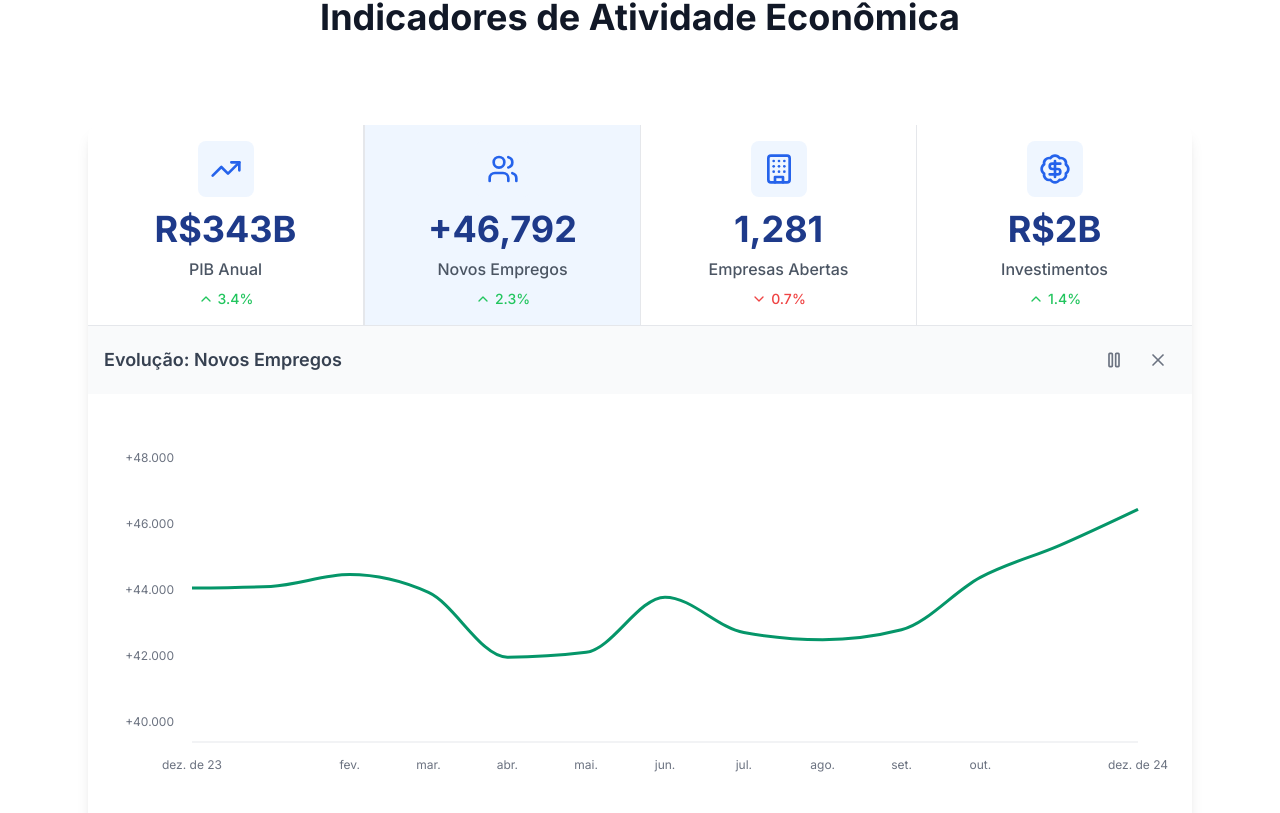
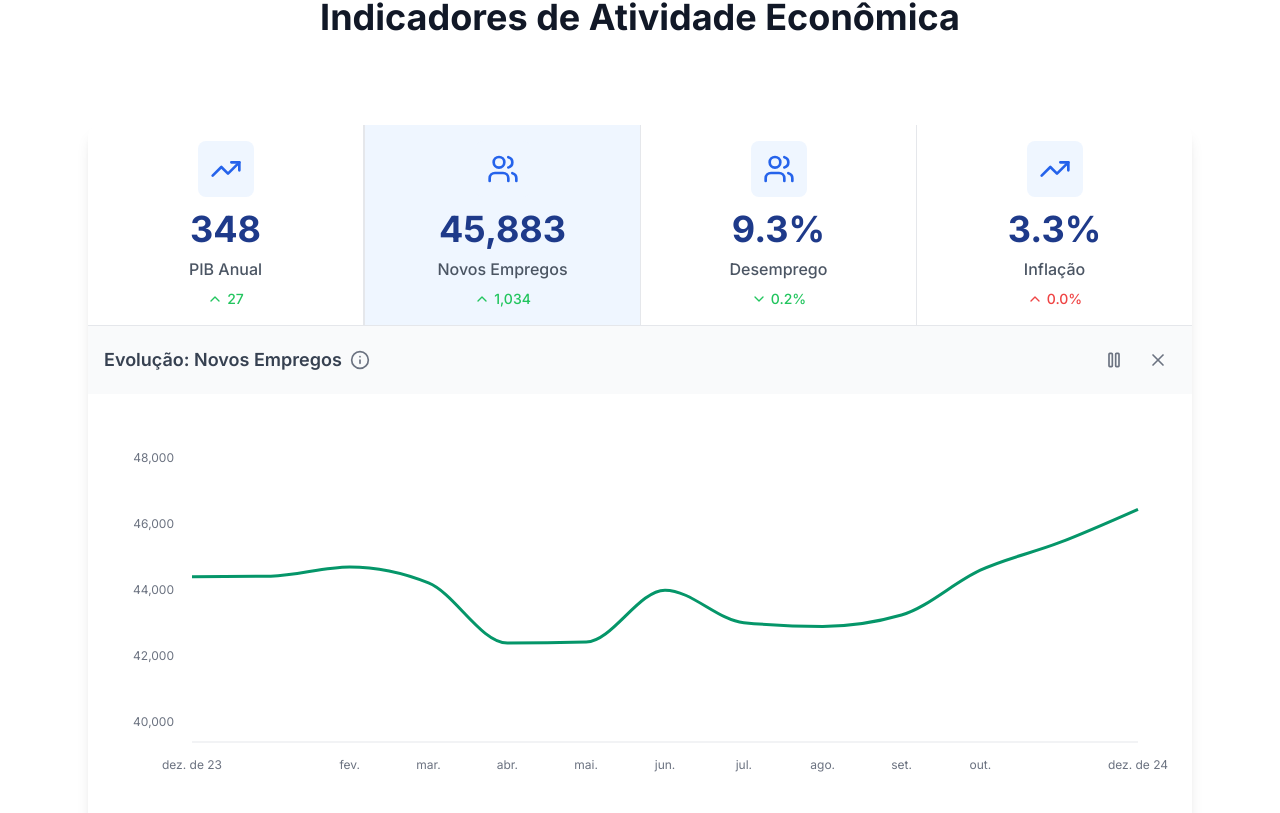
Before and after one commit to Sanguin1us/obs-econ-2, a Next.js app: page / in a window 1280 px wide. Shown: the part 1387-2200 px from the top of the page. Built offline with nearby package versions, Linux system fonts and the light colour scheme.

Commit message:
fixed graphs in start page

```diff
--- a/components/HorizontalStats.tsx
+++ b/components/HorizontalStats.tsx
@@ -1,6 +1,15 @@
 "use client"
 import React, { useState, useMemo, useEffect, useRef } from "react"
-import { TrendingUp, Users, Building, BadgeDollarSign, ChevronUp, ChevronDown, X, Pause, Play } from "lucide-react"
+import {
+  TrendingUp,
+  Users,
+  ChevronUp,
+  ChevronDown,
+  X,
+  Pause,
+  Play,
+  Info
+} from "lucide-react"
 import { LineChart, Line, XAxis, YAxis, Tooltip, ResponsiveContainer } from "recharts"
 
 type HistoricalDataPoint = {
@@ -13,15 +22,15 @@ type StatDefinition = {
   icon: React.ElementType
   label: string
   baseValue: number
-  prefix?: string
-  suffix?: string
-  volatility?: number
+  isPercentage?: boolean // true if we display suffix '%'
+  isInverted?: boolean // true if "up" is red and "down" is green
+  description?: string  // will be shown in the hover tooltip near "Evolução"
   color?: string
 }
 
 type StatData = StatDefinition & {
   value: number
-  change: string
+  change: number // We'll store the absolute difference (lastValue - firstValue)
   historicalData: HistoricalDataPoint[]
 }
 
@@ -34,16 +43,14 @@ const LINE_CHART_ANIMATION_DURATION = FINAL_DURATION // Recharts line animation
 type AnimatedCounterProps = {
   end: number
   duration?: number
-  prefix?: string
-  suffix?: string
+  isPercentage?: boolean
   animate?: boolean
 }
 
 const AnimatedCounter = ({
   end,
   duration = BASE_DURATION,
-  prefix = "",
-  suffix = "",
+  isPercentage = false,
   animate = false
 }: AnimatedCounterProps) => {
   const [count, setCount] = useState(0)
@@ -60,9 +67,9 @@ const AnimatedCounter = ({
       const rawProgress = (timestamp - startTimestamp) / totalDuration
       const progress = Math.min(rawProgress, 1)
 
-      // Cosine interpolation: smoother step from 0 to 1
+      // Cosine interpolation for a smoother step from 0 to 1
       const eased = (1 - Math.cos(Math.PI * progress)) / 2
-      setCount(Math.floor(end * eased))
+      setCount(end * eased)
 
       if (progress < 1) {
         window.requestAnimationFrame(step)
@@ -75,11 +82,17 @@ const AnimatedCounter = ({
 
   return (
     <div className="text-4xl font-bold text-blue-900">
-      {prefix}{count.toLocaleString()}{suffix}
+      {isPercentage
+        ? `${count.toFixed(1)}%`
+        : Math.round(count).toLocaleString()}
     </div>
   )
 }
 
+/**
+ * Generate random data for 12 months based on baseValue.
+ * Each month fluctuates around baseValue by up to 'volatility' fraction.
+ */
 function generateHistoricalData(
   months = 12,
   baseValue: number,
@@ -112,25 +125,19 @@ function generateHistoricalData(
 type StatGraphProps = {
   data: HistoricalDataPoint[]
   label: string
-  prefix?: string
-  suffix?: string
+  isPercentage?: boolean
   color?: string
 }
 
 const StatGraph = ({
   data,
   label,
-  prefix = "",
-  suffix = "",
+  isPercentage,
   color = "#2563eb"
 }: StatGraphProps) => {
   const formatValue = (value: number) => {
     if (value === undefined || value === null) return ""
-    const formatted = value.toLocaleString("pt-BR", {
-      maximumFractionDigits: 2,
-      minimumFractionDigits: 0
-    })
-    return `${prefix}${formatted}${suffix}`
+    return isPercentage ? `${value.toFixed(1)}%` : value.toLocaleString()
   }
 
   const CustomTooltip = ({
@@ -202,26 +209,40 @@ type StatCardProps = {
   icon: React.ElementType
   label: string
   value: number
-  prefix?: string
-  suffix?: string
-  change?: number | string | null
+  change: number
+  isPercentage?: boolean
+  isInverted?: boolean
   isSelected: boolean
   onClick: () => void
   animate?: boolean
 }
 
+/**
+ * Renders each stat as a card with an animated number and a small
+ * red/green arrow that indicates an absolute difference from 12 months prior.
+ */
 const StatCard = ({
   icon: Icon,
   label,
   value,
-  prefix = "",
-  suffix = "",
-  change = null,
+  change,
+  isPercentage = false,
+  isInverted = false,
   isSelected,
   onClick,
   animate = false
 }: StatCardProps) => {
-  const isPositive = Number(change) >= 0
+  // The "isInverted" property means that if "change" is positive => color is RED, negative => color is GREEN
+  // The usual behavior is the opposite.
+  const isPositiveChange = change >= 0
+  let arrowColorClass = isPositiveChange ? "text-green-500" : "text-red-500"
+  if (isInverted) {
+    arrowColorClass = isPositiveChange ? "text-red-500" : "text-green-500"
+  }
+
+  const displayChange = isPercentage
+    ? `${Math.abs(change).toFixed(1)}%`
+    : Math.abs(Math.round(change)).toLocaleString()
 
   return (
     <div
@@ -233,16 +254,18 @@ const StatCard = ({
         <div className="mb-3 p-3 bg-blue-50 rounded-lg">
           <Icon className="w-8 h-8 text-blue-600" />
         </div>
-        <AnimatedCounter end={value} prefix={prefix} suffix={suffix} animate={animate} />
+        <AnimatedCounter end={value} animate={animate} isPercentage={isPercentage} />
         <div className="mt-2 text-gray-600 font-medium">{label}</div>
-        {change !== null && (
-          <div className={`mt-2 flex items-center ${isPositive ? "text-green-500" : "text-red-500"}`}>
-            {isPositive ? <ChevronUp className="w-4 h-4" /> : <ChevronDown className="w-4 h-4" />}
+        <div className={`mt-2 flex items-center ${arrowColorClass}`}>
+          {isPositiveChange ? (
+            <ChevronUp className="w-4 h-4" />
+          ) : (
+            <ChevronDown className="w-4 h-4" />
+          )}
           <span className="ml-1 text-sm font-medium">
-              {Math.abs(Number(change)).toFixed(1)}%
+            {displayChange}
           </span>
         </div>
-        )}
       </div>
     </div>
   )
@@ -254,7 +277,7 @@ export default function HorizontalStats() {
   const [animateNumbers, setAnimateNumbers] = useState(false)
   const containerRef = useRef<HTMLDivElement | null>(null)
 
-  // Observe when the container scrolls into view
+  // Observe when the container scrolls into view to trigger number animations
   useEffect(() => {
     const observer = new IntersectionObserver(
       ([entry]) => {
@@ -268,55 +291,67 @@ export default function HorizontalStats() {
     }
   }, [])
 
+  /**
+   * We now have 4 categories:
+   *   1) PIB Anual (baseValue in billions, not a percentage, "up" = green),
+   *   2) Novos Empregos (not a percentage, "up" = green),
+   *   3) Desemprego (percentage, "up" = red => isInverted = true),
+   *   4) Inflação (percentage, "up" = red => isInverted = true).
+   */
   const stats: StatData[] = useMemo(() => {
     const statDefinitions: StatDefinition[] = [
       {
         id: "pib",
         icon: TrendingUp,
         label: "PIB Anual",
-        baseValue: 324,
-        prefix: "R$",
-        suffix: "B",
-        volatility: 0.03,
+        baseValue: 300, // arbitrary baseline
+        isPercentage: false,
+        isInverted: false,
+        description: "Produto Interno Bruto anual, em bilhões de reais.",
         color: "#2563eb"
       },
       {
         id: "empregos",
         icon: Users,
         label: "Novos Empregos",
-        baseValue: 45892,
-        prefix: "+",
-        volatility: 0.08,
+        baseValue: 45000, // arbitrary baseline
+        isPercentage: false,
+        isInverted: false,
+        description: "Número estimado de novos empregos criados no último ano.",
         color: "#059669"
       },
       {
-        id: "empresas",
-        icon: Building,
-        label: "Empresas Abertas",
-        baseValue: 1247,
-        volatility: 0.05,
-        color: "#7C3AED"
+        id: "desemprego",
+        icon: Users,
+        label: "Desemprego",
+        baseValue: 9, // start at 9%
+        isPercentage: true,
+        isInverted: true,
+        description: "Taxa de desemprego medida como porcentagem da força de trabalho.",
+        color: "#DC2626"
       },
       {
-        id: "investimentos",
-        icon: BadgeDollarSign,
-        label: "Investimentos",
-        baseValue: 2.8,
-        prefix: "R$",
-        suffix: "B",
-        volatility: 0.06,
-        color: "#DC2626"
+        id: "inflacao",
+        icon: TrendingUp,
+        label: "Inflação",
+        baseValue: 3, // start at 3%
+        isPercentage: true,
+        isInverted: true,
+        description: "Variação percentual do índice de preços ao consumidor em 12 meses.",
+        color: "#7C3AED"
       }
     ]
+
     return statDefinitions.map((stat) => {
-      const historicalData = generateHistoricalData(12, stat.baseValue, stat.volatility)
+      const historicalData = generateHistoricalData(12, stat.baseValue, 0.08)
       const lastValue = historicalData[historicalData.length - 1].value
       const firstValue = historicalData[0].value
-      const change = firstValue !== 0 ? ((lastValue - firstValue) / firstValue) * 100 : 0
+      const change = lastValue - firstValue // ABSOLUTE difference
+
       return {
         ...stat,
         value: lastValue,
-        change: change.toFixed(1),
+        change,
         historicalData
       }
     })
@@ -349,6 +384,7 @@ export default function HorizontalStats() {
   return (
     <div ref={containerRef} className="max-w-6xl mx-auto p-6">
       <div className="bg-white rounded-xl shadow-lg">
+        {/* Stat Cards */}
         <div className="flex flex-wrap md:flex-nowrap divide-y md:divide-y-0 md:divide-x divide-gray-200">
           {stats.map((stat) => (
             <StatCard
@@ -356,21 +392,32 @@ export default function HorizontalStats() {
               icon={stat.icon}
               label={stat.label}
               value={stat.value}
-              prefix={stat.prefix}
-              suffix={stat.suffix}
               change={stat.change}
+              isPercentage={stat.isPercentage}
+              isInverted={stat.isInverted}
               isSelected={selectedStat === stat.id}
               onClick={() => handleStatClick(stat.id)}
               animate={animateNumbers}
             />
           ))}
         </div>
+
+        {/* Detailed Graph Section */}
         {selectedStat && selectedStatData && (
           <div className="border-t border-gray-200">
             <div className="p-4 bg-gray-50 flex justify-between items-center">
+              <div className="flex items-center gap-2">
                 <h3 className="text-lg font-semibold text-gray-700">
                   Evolução: {selectedStatData.label}
                 </h3>
+                {/* Info tooltip for explanation */}
+                <div className="relative group inline-block">
+                  <Info className="w-5 h-5 text-gray-500 cursor-pointer" />
+                  <div className="opacity-0 pointer-events-none group-hover:opacity-100 group-hover:pointer-events-auto transition-opacity absolute bg-white border border-gray-200 rounded p-2 text-sm text-gray-700 w-56 z-50 mt-2">
+                    {selectedStatData.description || "Sem descrição"}
+                  </div>
+                </div>
+              </div>
               <div className="flex gap-2">
                 <button
                   onClick={() => setIsAutoRotating(!isAutoRotating)}
@@ -393,12 +440,12 @@ export default function HorizontalStats() {
                 </button>
               </div>
             </div>
+
             <div className="p-6">
               <StatGraph
                 data={selectedStatData.historicalData}
                 label={selectedStatData.label}
-                prefix={selectedStatData.prefix}
-                suffix={selectedStatData.suffix}
+                isPercentage={selectedStatData.isPercentage}
                 color={selectedStatData.color}
               />
             </div>
```
Lines whose indentation alone changed are shown as unchanged.
